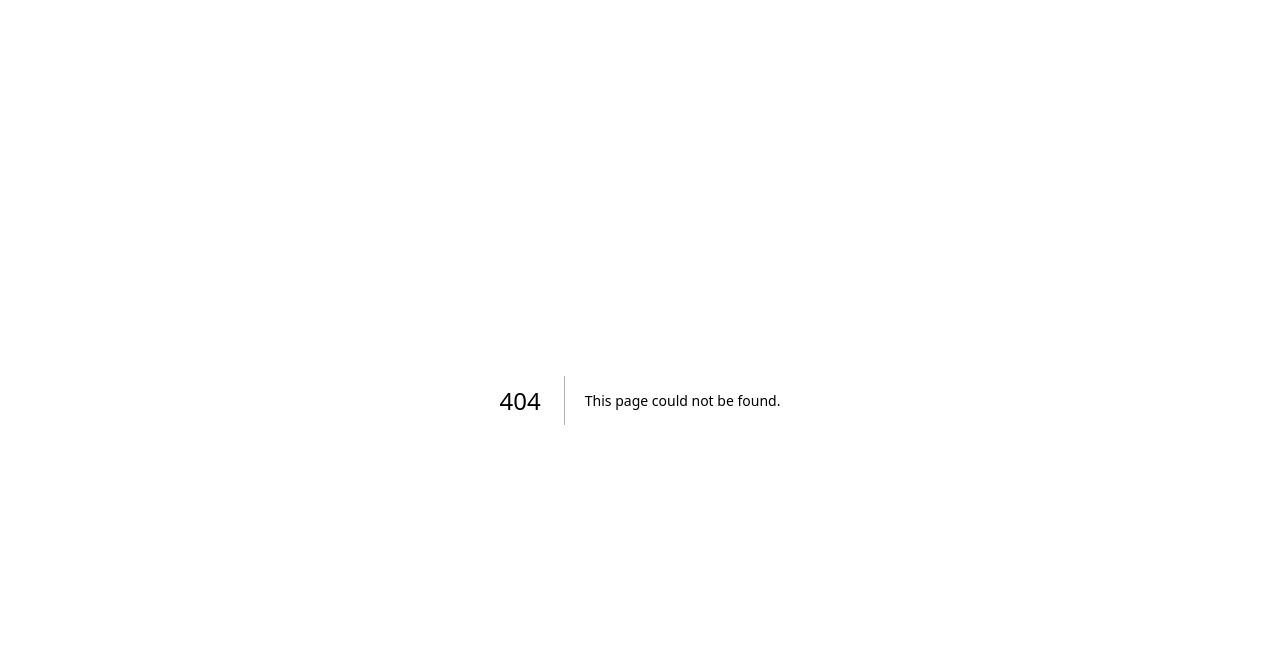
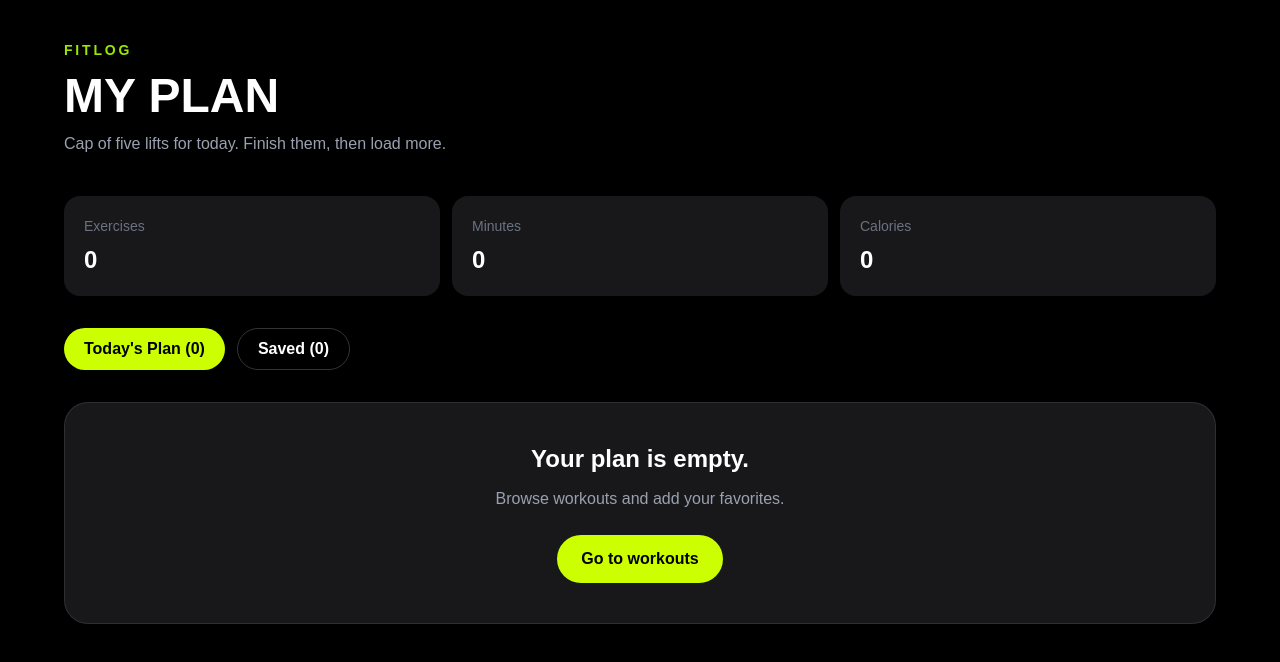
Before and after one commit to ivyakterlotamoni/Assighnment-6, a Next.js app: page /my-plan in a window 1280 px wide. Before the commit this address had no page. Shown: the top 662 px of the page. Built offline with nearby package versions, Linux system fonts and the light colour scheme.

Commit message:
Add My Plan and saved workouts

```diff
--- /dev/null
+++ b/app/my-plan/page.tsx
@@ -0,0 +1,201 @@
+"use client";
+
+import Image from "next/image";
+import Link from "next/link";
+import { useEffect, useState } from "react";
+
+type Workout = {
+  id: number;
+  name: string;
+  image: string;
+  equipment: string;
+  duration: number;
+  caloriesBurned: number;
+  rating: number;
+};
+
+export default function MyPlan() {
+  const [plan, setPlan] = useState<Workout[]>([]);
+  const [saved, setSaved] = useState<Workout[]>([]);
+  const [activeTab, setActiveTab] = useState<"plan" | "saved">("plan");
+
+  useEffect(() => {
+    const savedPlan = JSON.parse(
+      localStorage.getItem("fitlog-plan") || "[]"
+    );
+
+    const savedWorkouts = JSON.parse(
+      localStorage.getItem("fitlog-saved") || "[]"
+    );
+
+    setPlan(savedPlan);
+    setSaved(savedWorkouts);
+  }, []);
+
+  const removeFromPlan = (id: number) => {
+    const updated = plan.filter((item) => item.id !== id);
+
+    setPlan(updated);
+    localStorage.setItem("fitlog-plan", JSON.stringify(updated));
+  };
+
+  const removeFromSaved = (id: number) => {
+    const updated = saved.filter((item) => item.id !== id);
+
+    setSaved(updated);
+    localStorage.setItem("fitlog-saved", JSON.stringify(updated));
+  };
+
+  const workouts = activeTab === "plan" ? plan : saved;
+
+  const totalMinutes = plan.reduce(
+    (total, item) => total + item.duration,
+    0
+  );
+
+  const totalCalories = plan.reduce(
+    (total, item) => total + item.caloriesBurned,
+    0
+  );
+
+  return (
+    <main className="min-h-screen bg-black px-6 py-10 text-white">
+      <div className="mx-auto max-w-6xl">
+
+        {/* Header */}
+        <div className="mb-10">
+          <p className="mb-3 text-sm font-semibold tracking-[0.2em] text-lime-400">
+            FITLOG
+          </p>
+
+          <h1 className="text-4xl font-black uppercase md:text-5xl">
+            MY PLAN
+          </h1>
+
+          <p className="mt-3 text-gray-400">
+            Cap of five lifts for today. Finish them, then load more.
+          </p>
+        </div>
+
+        {/* Metrics */}
+        <div className="mb-8 grid grid-cols-3 gap-3">
+          <div className="rounded-2xl bg-zinc-900 p-5">
+            <p className="text-sm text-gray-500">Exercises</p>
+            <p className="mt-2 text-2xl font-bold">{plan.length}</p>
+          </div>
+
+          <div className="rounded-2xl bg-zinc-900 p-5">
+            <p className="text-sm text-gray-500">Minutes</p>
+            <p className="mt-2 text-2xl font-bold">{totalMinutes}</p>
+          </div>
+
+          <div className="rounded-2xl bg-zinc-900 p-5">
+            <p className="text-sm text-gray-500">Calories</p>
+            <p className="mt-2 text-2xl font-bold">{totalCalories}</p>
+          </div>
+        </div>
+
+        {/* Tabs */}
+        <div className="mb-8 flex gap-3">
+          <button
+            onClick={() => setActiveTab("plan")}
+            className={`rounded-full px-5 py-2 font-semibold ${
+              activeTab === "plan"
+                ? "bg-[#ccff00] text-black"
+                : "border border-white/20 text-white"
+            }`}
+          >
+            Today's Plan ({plan.length})
+          </button>
+
+          <button
+            onClick={() => setActiveTab("saved")}
+            className={`rounded-full px-5 py-2 font-semibold ${
+              activeTab === "saved"
+                ? "bg-[#ccff00] text-black"
+                : "border border-white/20 text-white"
+            }`}
+          >
+            Saved ({saved.length})
+          </button>
+        </div>
+
+        {/* Cards */}
+        {workouts.length === 0 ? (
+          <div className="rounded-3xl border border-white/10 bg-zinc-900 p-10 text-center">
+            <h2 className="text-2xl font-bold">
+              {activeTab === "plan"
+                ? "Your plan is empty."
+                : "No saved workouts yet."}
+            </h2>
+
+            <p className="mt-3 text-gray-400">
+              Browse workouts and add your favorites.
+            </p>
+
+            <Link
+              href="/#library"
+              className="mt-6 inline-block rounded-full bg-[#ccff00] px-6 py-3 font-bold text-black"
+            >
+              Go to workouts
+            </Link>
+          </div>
+        ) : (
+          <div className="grid gap-5 md:grid-cols-2">
+            {workouts.map((workout) => (
+              <div
+                key={workout.id}
+                className="flex gap-4 rounded-2xl border border-white/10 bg-zinc-900 p-4"
+              >
+                <Image
+                  src={workout.image}
+                  alt={workout.name}
+                  width={120}
+                  height={120}
+                  className="h-28 w-28 rounded-xl object-cover"
+                  unoptimized
+                />
+
+                <div className="flex min-w-0 flex-1 flex-col">
+                  <h2 className="text-xl font-bold uppercase">
+                    {workout.name}
+                  </h2>
+
+                  <p className="mt-1 text-sm text-gray-400">
+                    {workout.equipment}
+                  </p>
+
+                  <p className="mt-2 text-sm text-gray-400">
+                    {workout.duration} min • {workout.caloriesBurned} kcal • ⭐{" "}
+                    {workout.rating}
+                  </p>
+
+                  <div className="mt-auto flex flex-wrap gap-2 pt-4">
+                    <Link
+                      href={`/workout/${workout.id}`}
+                      className="rounded-full bg-white px-4 py-2 text-sm font-semibold text-black"
+                    >
+                      View Details
+                    </Link>
+
+                    <button
+                      onClick={() =>
+                        activeTab === "plan"
+                          ? removeFromPlan(workout.id)
+                          : removeFromSaved(workout.id)
+                      }
+                      className="rounded-full border border-red-400/40 px-4 py-2 text-sm font-semibold text-red-400"
+                    >
+                      Remove
+                    </button>
+                  </div>
+                </div>
+              </div>
+            ))}
+          </div>
+        )}
+
+      </div>
+    </main>
+  );
+}
--- a/app/workout/[id]/page.tsx
+++ b/app/workout/[id]/page.tsx
@@ -1,6 +1,7 @@
 "use client";
 
 import Image from "next/image";
+import { useParams } from "next/navigation";
 import { useEffect, useState } from "react";
 
 type Workout = {
@@ -20,15 +21,25 @@ type Workout = {
 };
 
 export default function WorkoutDetails() {
+  const params = useParams();
+  const id = params.id;
+
+
   const [workout, setWorkout] = useState<Workout | null>(null);
 
   useEffect(() => {
-    fetch("https://api.abcz.workers.dev/api/fitlog/1")
+    if (!id) return;
+
+    fetch(`https://api.abcz.workers.dev/api/fitlog/${id}`)
       .then((res) => res.json())
       .then((data) => {
+        console.log("Workout data:", data);
         setWorkout(data);
+      })
+      .catch((error) => {
+        console.error("Error fetching workout:", error);
       });
-  }, []);
+  }, [id]);
 
   if (!workout) {
     return (
@@ -118,10 +129,71 @@ export default function WorkoutDetails() {
 
           </div>
 
+          {/* Rating */}
           <div className="mt-5 text-lg">
-            ⭐ {workout.rating}
-          </div>
+  ⭐ {workout.rating}
+</div>
 
+<div className="mt-6 flex flex-col gap-3 sm:flex-row">
+  <button
+    onClick={() => {
+      const savedPlan = JSON.parse(
+        localStorage.getItem("fitlog-plan") || "[]"
+      );
+
+      if (savedPlan.length >= 5) {
+        alert("Today's Plan is full. Maximum 5 workouts.");
+        return;
+      }
+
+      const alreadyAdded = savedPlan.some(
+        (item: Workout) => item.id === workout.id
+      );
+
+      if (alreadyAdded) {
+        alert("This workout is already in Today's Plan.");
+        return;
+      }
+
+      localStorage.setItem(
+        "fitlog-plan",
+        JSON.stringify([...savedPlan, workout])
+      );
+
+      alert("Added to Today's Plan!");
+    }}
+    className="rounded-full bg-[#ccff00] px-6 py-3 font-bold text-black transition hover:bg-lime-300"
+  >
+    Add to Today's Plan
+  </button>
+
+  <button
+    onClick={() => {
+      const savedWorkouts = JSON.parse(
+        localStorage.getItem("fitlog-saved") || "[]"
+      );
+
+      const alreadySaved = savedWorkouts.some(
+        (item: Workout) => item.id === workout.id
+      );
+
+      if (alreadySaved) {
+        alert("This workout is already saved.");
+        return;
+      }
+
+      localStorage.setItem(
+        "fitlog-saved",
+        JSON.stringify([...savedWorkouts, workout])
+      );
+
+      alert("Saved for later!");
+    }}
+    className="rounded-full border border-white/20 px-6 py-3 font-bold text-white transition hover:border-[#ccff00] hover:text-[#ccff00]"
+  >
+    Save for Later
+  </button>
+</div>
         </div>
       </div>
     </main>
```
